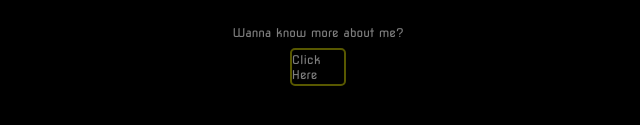
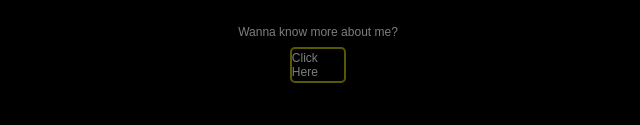
Before and after one commit to azlanajju/Profile, a plain HTML site: page index.html in a window 1280 px wide. Shown: the part 583-708 px from the top of the page, 322-962 px from the left. Drawn offline with Linux system fonts and the light colour scheme.

Commit message:
added button

```diff
--- a/index.html
+++ b/index.html
@@ -370,8 +370,8 @@
     </div>
 
     <div class="more">
-        <p>Wanna know more about me?</p>
-        <a href="https://www.linkedin.com/in/azlanajju/">Click Here</a>
+        <p style="font-family: sans-serif;">Wanna know more about me?</p>
+        <a style="font-family: sans-serif;" href="https://www.linkedin.com/in/azlanajju/">Click Here</a>
     </div>
 
 
--- a/style.css
+++ b/style.css
@@ -53,6 +53,6 @@
     padding: 2px 0;
 }
 .more a:hover{
-    border: 2px solid rgb(255, 255, 0);
+    border: 2px solid rgb(0, 255, 47);
     color: white;
 }
```
